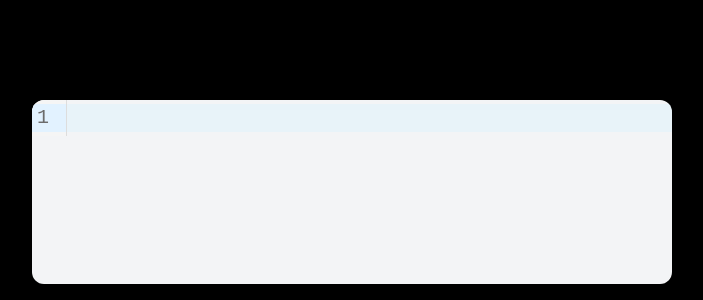
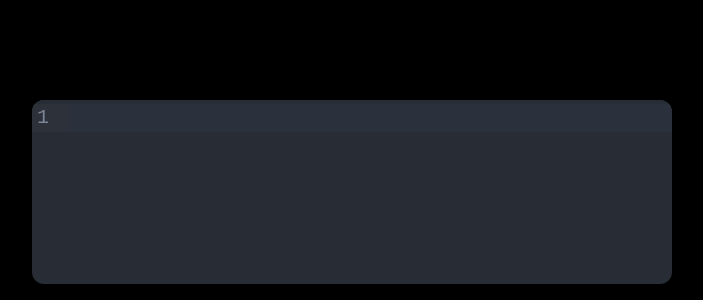
Before and after one commit to loganhochwald/2D-to-3D, a React (Vite) app: page / in a window 1280 px wide. Shown: the part 500-800 px from the top of the page, without its empty margins (288-991 px from the left). Built offline with nearby package versions, Linux system fonts and the light colour scheme.

Commit message:
style: add dark mode color to editor

```diff
--- a/package.json
+++ b/package.json
@@ -11,6 +11,7 @@
   },
   "dependencies": {
     "@codemirror/lang-javascript": "^6.2.4",
+    "@codemirror/theme-one-dark": "^6.1.2",
     "@tailwindcss/vite": "^4.1.7",
     "codemirror": "^6.0.1",
     "react": "^19.1.0",
--- a/src/components/Editor.tsx
+++ b/src/components/Editor.tsx
@@ -2,6 +2,7 @@ import { useEffect, useRef } from 'react';
 import { EditorView, basicSetup } from 'codemirror';
 import { javascript } from '@codemirror/lang-javascript';
 import { EditorState } from '@codemirror/state';
+import { color, oneDark } from '@codemirror/theme-one-dark';
 
 type EditorProps = {
   initialDoc?: string;
@@ -20,6 +21,7 @@ export default function Editor({ initialDoc = '', onChange }: EditorProps) {
       extensions: [
         basicSetup,
         javascript(),
+        oneDark,
         EditorView.updateListener.of((update) => {
           if (update.docChanged) {
             const doc = update.state.doc.toString();
@@ -43,8 +45,11 @@ export default function Editor({ initialDoc = '', onChange }: EditorProps) {
 
   return (
     <div
-      className="w-full h-full bg-gray-100 text-xl rounded-xl overflow-y-auto"
+      className="w-full h-full text-xl rounded-xl overflow-y-auto"
       ref={editorRef}
+      style={{
+        backgroundColor: color.background,
+      }}
     />
   );
 }
```
Also changed, not shown: 1 other file (tests, documents, lock files or other folders).
